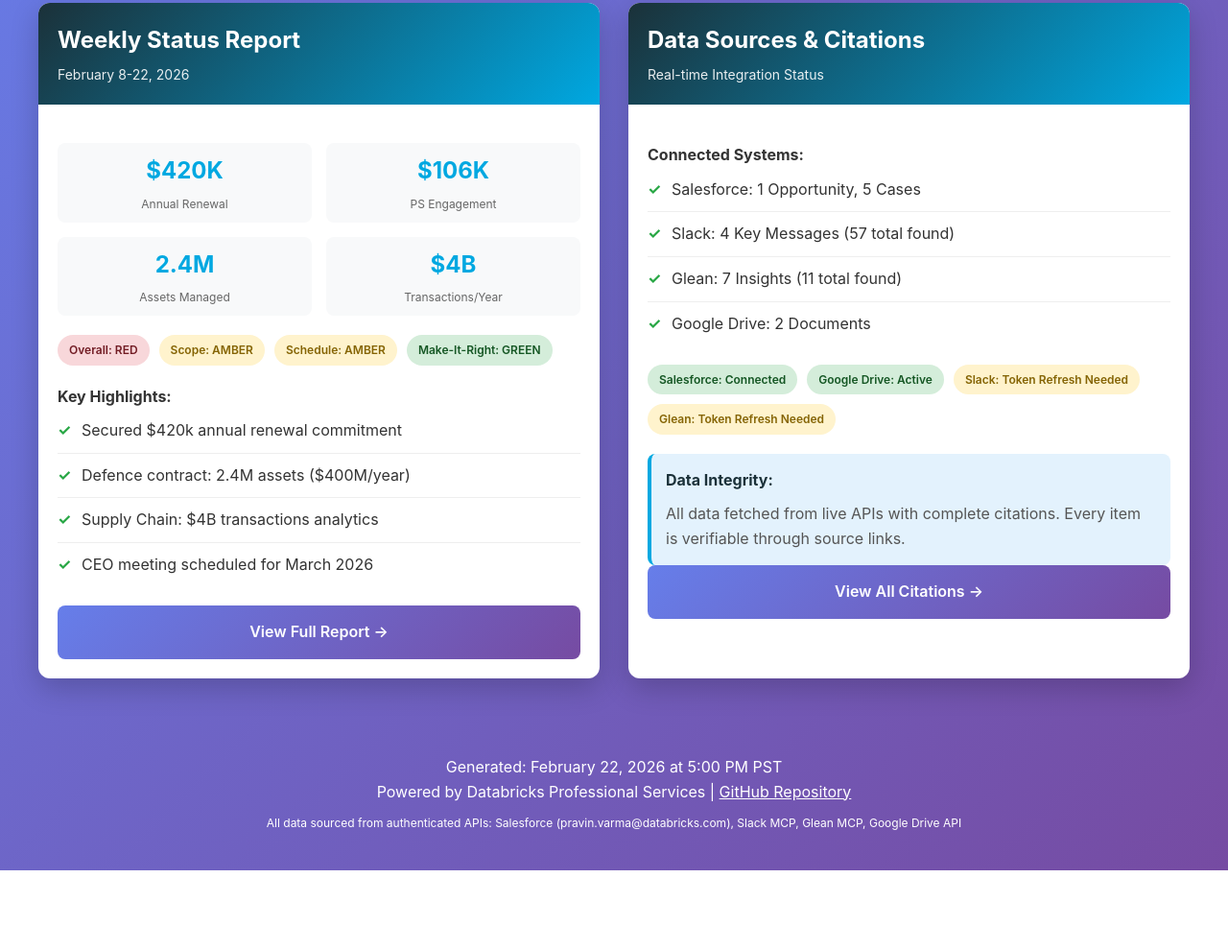
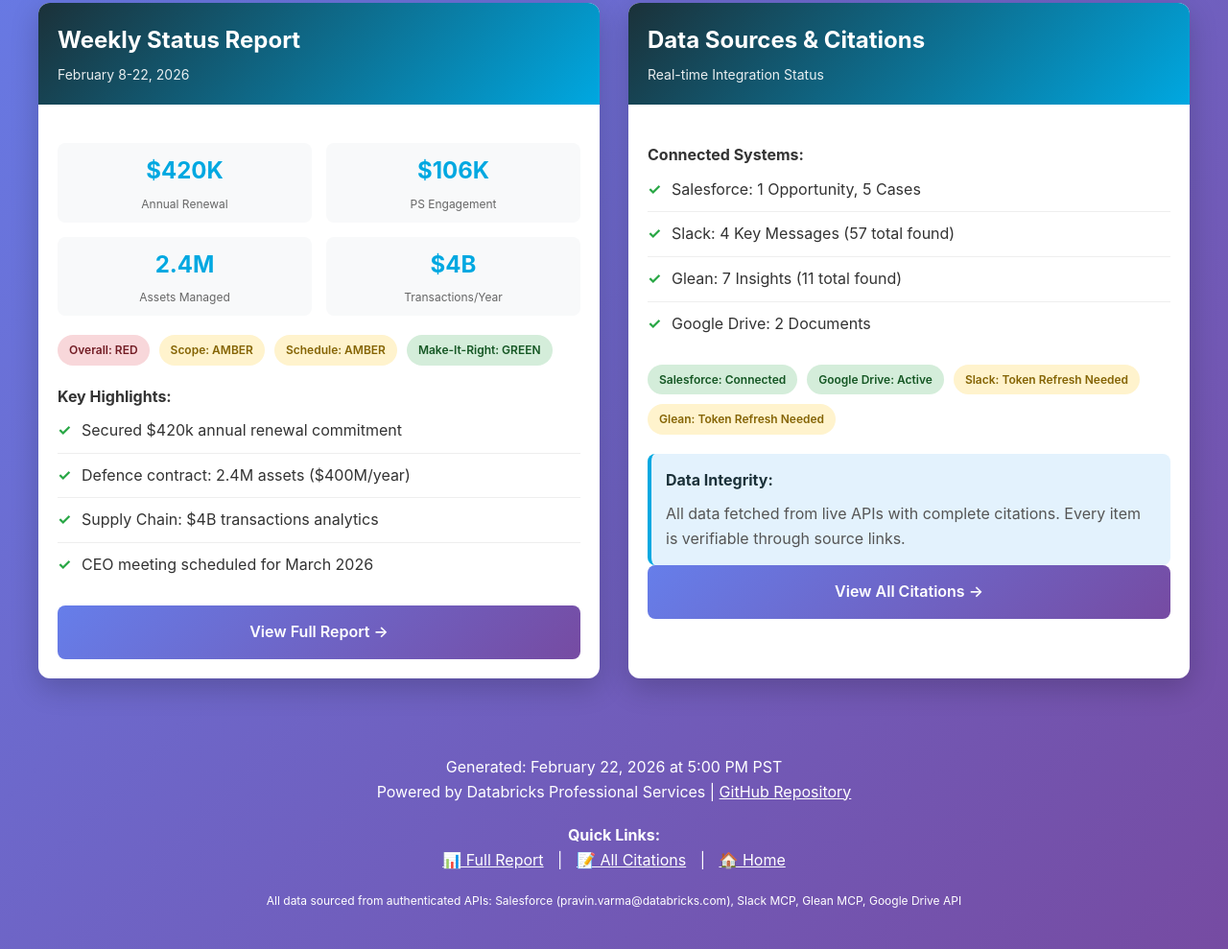
Before and after one commit to pravinva/pm-automation, a website: page docs/index.html in a window 1280 px wide. Shown: the part 256-1245 px from the top of the page at 96% size. Before the commit the page ends 1163 px from the top, so only its background shows below. Drawn offline with Linux system fonts and the light colour scheme.

Commit message:
Use absolute URLs for GitHub Pages navigation
- Replace relative paths with full GitHub Pages URLs
- Add quick links section in footer with direct URLs
- Ensure all navigation works from landing page

```diff
--- a/docs/index.html
+++ b/docs/index.html
@@ -218,7 +218,7 @@
                         </ul>
                     </div>
 
-                    <a href="./report.html" class="view-report-btn">View Full Report →</a>
+                    <a href="https://pravinva.github.io/pm-automation/report.html" class="view-report-btn">View Full Report →</a>
                 </div>
             </div>
 
@@ -251,7 +251,7 @@
                         <p style="margin-top: 10px; color: #555;">All data fetched from live APIs with complete citations. Every item is verifiable through source links.</p>
                     </div>
 
-                    <a href="./citations.html" class="view-report-btn">View All Citations →</a>
+                    <a href="https://pravinva.github.io/pm-automation/citations.html" class="view-report-btn">View All Citations →</a>
                 </div>
             </div>
         </div>
@@ -259,6 +259,14 @@
         <div class="footer">
             <p>Generated: February 22, 2026 at 5:00 PM PST</p>
             <p>Powered by Databricks Professional Services | <a href="https://github.com/pravinva/pm-automation">GitHub Repository</a></p>
+            <div style="margin: 20px 0;">
+                <p><strong>Quick Links:</strong></p>
+                <p>
+                    <a href="https://pravinva.github.io/pm-automation/report.html" style="color: white; margin: 0 10px;">📊 Full Report</a> |
+                    <a href="https://pravinva.github.io/pm-automation/citations.html" style="color: white; margin: 0 10px;">📝 All Citations</a> |
+                    <a href="https://pravinva.github.io/pm-automation/" style="color: white; margin: 0 10px;">🏠 Home</a>
+                </p>
+            </div>
             <p style="margin-top: 10px; font-size: 12px;">
                 All data sourced from authenticated APIs: Salesforce (pravin.varma@databricks.com), Slack MCP, Glean MCP, Google Drive API
             </p>
```
